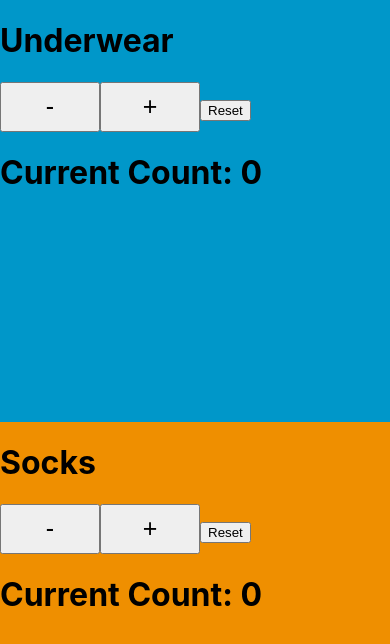
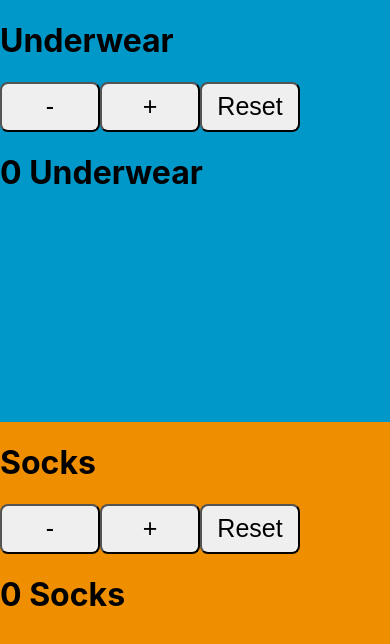
Before and after one commit to Trotter84/underwear_sock_stocker, a React (Create React App) app: page / in a window 390 px wide. Shown: the top 644 px of the page. Built offline with nearby package versions, Linux system fonts and the light colour scheme.

Commit message:
messing with css stuff

```diff
--- a/src/components/App.css
+++ b/src/components/App.css
@@ -33,6 +33,7 @@
   height: 50%;
   width: 100%;
   position: fixed;
+  align-items: center;
 }
 
 .top {
@@ -49,7 +50,12 @@
   width: 100px;
   height: 50px;
   font-size: 25px;
+  border-radius: 8px;
+}
 
+.countTotal {
+  position: absolute;
+  justify-content: space-between;
 }
 
 #topUnderwear {
--- a/src/components/Socks.js
+++ b/src/components/Socks.js
@@ -35,8 +35,8 @@ class Socks extends Component {
         <h1>Socks</h1>
         <button className='dec button' onClick={(e) => this.decrement(e)}>-</button>
         <button className='inc button' onClick={(e) => this.increment(e)}>+</button>
-        <button className='reset' onClick={(e) => this.reset(e)}>Reset</button>
-        <h1>Current Count: {this.state.count}</h1>
+        <button className='reset button' onClick={(e) => this.reset(e)}>Reset</button>
+        <h1 className='countTotal'>{this.state.count} Socks</h1>
       </div>
     );
   }
--- a/src/components/Underwear.js
+++ b/src/components/Underwear.js
@@ -35,8 +35,8 @@ class Underwear extends Component {
         <h1>Underwear</h1>
         <button className='dec button' onClick={(e) => this.decrement(e)}>-</button>
         <button className='inc button' onClick={(e) => this.increment(e)}>+</button>
-        <button className='reset' onClick={(e) => this.reset(e)}>Reset</button>
-        <h1>Current Count: {this.state.count}</h1>
+        <button className='reset button' onClick={(e) => this.reset(e)}>Reset</button>
+        <h1 className='countTotal'>{this.state.count} Underwear</h1>
       </div>
     );
   }
```
